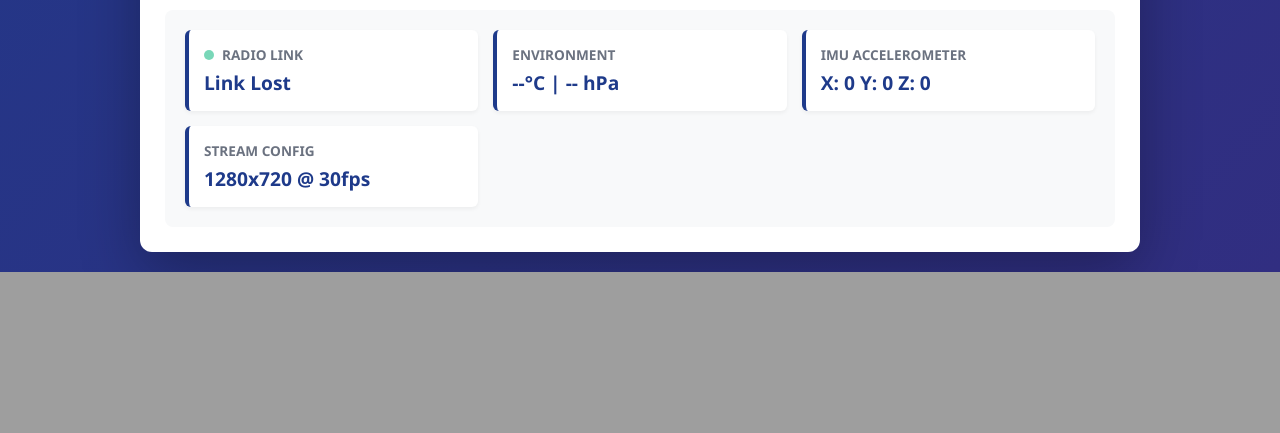
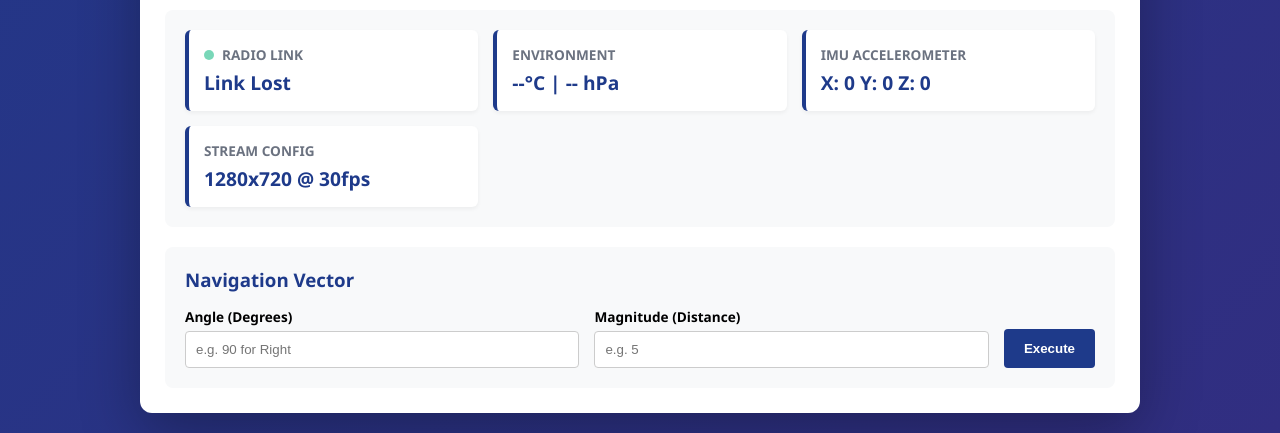
Before and after one commit to AryanRuia/BotRCode, a Flask app: template GroundStation/templates/index.html in a window 1280 px wide. Shown: the part 906-1339 px from the top of the page. Before the commit the page ends 1178 px from the top, so only its background shows below. Run offline with Flask 3, Linux system fonts and the light colour scheme; the template is opened without the code that fills it, so the values that code supplies are empty.

Commit message:
rover movement

```diff
--- a/GroundStation/templates/index.html
+++ b/GroundStation/templates/index.html
@@ -121,6 +121,53 @@
             font-size: 0.9em;
             font-weight: 600;
         }
+
+        .control-section {
+            background: #f8f9fa;
+            padding: 20px;
+            border-radius: 8px;
+            margin-top: 20px;
+        }
+
+        .control-inputs {
+            display: flex;
+            gap: 15px;
+            align-items: flex-end;
+        }
+
+        .control-group {
+            flex: 1;
+        }
+
+        .control-group label {
+            display: block;
+            font-size: 0.85em;
+            font-weight: 600;
+            margin-bottom: 5px;
+        }
+
+        .control-group input {
+            width: 100%;
+            padding: 10px;
+            border: 1px solid #ccc;
+            border-radius: 4px;
+        }
+
+        .execute-btn {
+            background: #1e3a8a;
+            color: white;
+            border: none;
+            padding: 10px 20px;
+            border-radius: 4px;
+            cursor: pointer;
+            font-weight: bold;
+            height: 39px;
+            transition: background 0.3s;
+        }
+
+        .execute-btn:hover {
+            background: #312e81;
+        }
     </style>
 </head>
 <body>
@@ -159,6 +206,21 @@
                     </div>
                 </div>
             </div>
+
+            <div class="control-section">
+                <h3 style="margin-bottom: 15px; color: #1e3a8a;">Navigation Vector</h3>
+                <div class="control-inputs">
+                    <div class="control-group">
+                        <label>Angle (Degrees)</label>
+                        <input type="number" id="input-angle" placeholder="e.g. 90 for Right">
+                    </div>
+                    <div class="control-group">
+                        <label>Magnitude (Distance)</label>
+                        <input type="number" id="input-mag" placeholder="e.g. 5">
+                    </div>
+                    <button class="execute-btn" onclick="sendVector()">Execute</button>
+                </div>
+            </div>
         </div>
     </div>
 
@@ -193,6 +255,35 @@
             document.getElementById('connection-status').style.color = "#ef4444";
         });
 
+        // Handle sending vectors to the rover
+        async function sendVector() {
+            const angle = parseFloat(document.getElementById('input-angle').value) || 0;
+            const mag = parseFloat(document.getElementById('input-mag').value) || 0;
+
+            try {
+                const response = await fetch('/move', {
+                    method: 'POST',
+                    headers: {
+                        'Content-Type': 'application/json'
+                    },
+                    body: JSON.stringify({ angle: angle, magnitude: mag })
+                });
+
+                if(response.ok) {
+                    // Provide UI feedback
+                    const btn = document.querySelector('.execute-btn');
+                    btn.style.background = '#10b981';
+                    btn.textContent = 'Sent!';
+                    setTimeout(() => {
+                        btn.style.background = '#1e3a8a';
+                        btn.textContent = 'Execute';
+                    }, 2000);
+                }
+            } catch (error) {
+                console.error('Error sending command:', error);
+            }
+        }
+
         // Fast update interval for real-time radio telemetry
         window.addEventListener('load', () => {
             updateStatus();
--- a/MarsRoverV2/main.py
+++ b/MarsRoverV2/main.py
@@ -1,5 +1,6 @@
 import io
 import time
+import math
 import threading
 import board
 import serial
@@ -9,6 +10,7 @@ from adafruit_lsm6ds.lsm6dsox import LSM6DSOX
 from flask import Flask, Response
 from picamera2 import Picamera2
 from PIL import Image
+from gpiozero import Motor
 
 logging.basicConfig(level=logging.INFO)
 logger = logging.getLogger(__name__)
@@ -23,6 +25,12 @@ xbee_ser = serial.Serial('/dev/ttyAMA0', 9600, timeout=1)
 i2c = board.I2C()
 bmp = BMP3XX_I2C(i2c)
 lsm = LSM6DSOX(i2c)
+
+# --- MOTOR SETUP ---
+# IMPORTANT: Replace these GPIO pin numbers with your actual wiring!
+# format: Motor(forward=DIR1, backward=DIR2, enable=PWM_PIN)
+left_motor = Motor(forward=20, backward=21, enable=12)
+right_motor = Motor(forward=19, backward=26, enable=13)
 
 def initialize_camera():
     global camera
@@ -39,15 +47,88 @@ def initialize_camera():
         logger.error(f"Camera error: {e}")
         return False
 
-def xbee_broadcast_loop():
-    """Reads sensors and sends telemetry over XBee"""
+def execute_vector(target_angle, target_magnitude):
+    """Executes a polar vector: Turns first, then drives forward."""
+    logger.info(f"Executing Vector: Angle={target_angle}, Mag={target_magnitude}")
+
+    # --- PHASE 1: TURN ---
+    current_angle = 0.0
+    last_time = time.time()
+
+    # Turn by moving one motor, keeping the other still
+    if target_angle > 0: # Turn Right
+        left_motor.forward(0.7) # 70% speed
+        right_motor.stop()
+    elif target_angle < 0: # Turn Left
+        right_motor.forward(0.7)
+        left_motor.stop()
+
+    while abs(current_angle) < abs(target_angle):
+        current_time = time.time()
+        dt = current_time - last_time
+        last_time = current_time
+
+        # Read Gyro Z-axis (radians/sec) and convert to degrees
+        gyro_z = lsm.gyro[2]
+        current_angle += math.degrees(gyro_z) * dt
+        time.sleep(0.01) # 100Hz sample rate
+
+    left_motor.stop()
+    right_motor.stop()
+    time.sleep(0.5) # Let the rover settle
+
+    # --- PHASE 2: DRIVE FORWARD ---
+    if target_magnitude > 0:
+        distance = 0.0
+        velocity = 0.0
+        last_time = time.time()
+
+        left_motor.forward(0.8)
+        right_motor.forward(0.8)
+
+        while distance < target_magnitude:
+            current_time = time.time()
+            dt = current_time - last_time
+            last_time = current_time
+
+            # Read Accel Y-axis (m/s^2) - Assume Y is the forward axis
+            accel_y = lsm.acceleration[1]
+
+            # Deadband filter: ignore tiny vibrations to reduce drift
+            if abs(accel_y) < 0.15:
+                accel_y = 0
+
+            velocity += accel_y * dt
+            distance += abs(velocity * dt)
+            time.sleep(0.01)
+
+        left_motor.stop()
+        right_motor.stop()
+        logger.info("Movement complete.")
+
+def xbee_broadcast_and_receive_loop():
+    """Reads sensors, sends telemetry, and listens for commands"""
+    last_broadcast = time.time()
     while True:
         try:
-            accel = lsm.acceleration
-            # Format: P:pressure|T:temp|AX:x|AY:y|AZ:z
-            data = f"P:{bmp.pressure:.1f}|T:{bmp.temperature:.1f}|AX:{accel[0]:.2f}|AY:{accel[1]:.2f}|AZ:{accel[2]:.2f}\n"
-            xbee_ser.write(data.encode())
-            time.sleep(0.5)
+            # 1. Listen for incoming commands
+            if xbee_ser.in_waiting > 0:
+                line = xbee_ser.readline().decode('utf-8').strip()
+                if line.startswith("CMD:VEC"):
+                    parts = line.split('|')
+                    angle = float(parts[1].split(':')[1])
+                    mag = float(parts[2].split(':')[1])
+                    # Run movement in a separate thread so telemetry doesn't freeze
+                    threading.Thread(target=execute_vector, args=(angle, mag), daemon=True).start()
+
+            # 2. Broadcast telemetry at ~2Hz
+            if time.time() - last_broadcast > 0.5:
+                accel = lsm.acceleration
+                data = f"P:{bmp.pressure:.1f}|T:{bmp.temperature:.1f}|AX:{accel[0]:.2f}|AY:{accel[1]:.2f}|AZ:{accel[2]:.2f}\n"
+                xbee_ser.write(data.encode())
+                last_broadcast = time.time()
+
+            time.sleep(0.05)
         except Exception as e:
             logger.error(f"XBee error: {e}")
             time.sleep(1)
@@ -75,5 +156,5 @@ def stream():
 if __name__ == '__main__':
     initialize_camera()
     threading.Thread(target=capture_frames, daemon=True).start()
-    threading.Thread(target=xbee_broadcast_loop, daemon=True).start()
+    threading.Thread(target=xbee_broadcast_and_receive_loop, daemon=True).start()
     app.run(host='0.0.0.0', port=5000, threaded=True)
```
Also changed, not shown: GroundStation/dashboard.py (+14 -1 lines), 1 other file.
